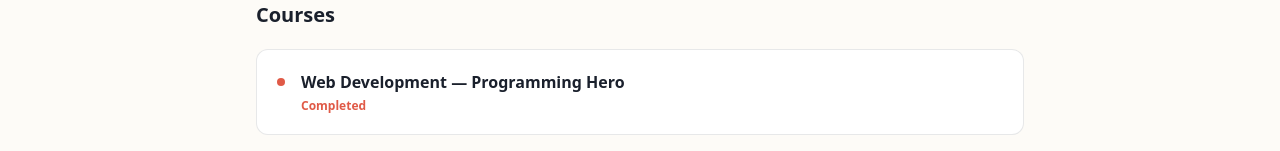
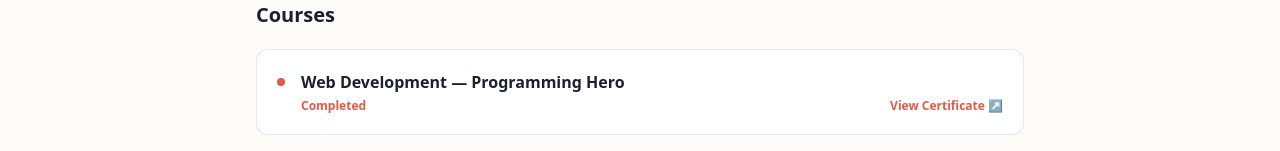
Before and after one commit to mouislambd/portfolio, a Next.js app: page /education in a window 1280 px wide. Shown: the part 485-636 px from the top of the page. Built offline with nearby package versions, Linux system fonts and the light colour scheme; a web font is replaced by a local one.

Commit message:
about section updated

```diff
--- a/components/Education.tsx
+++ b/components/Education.tsx
@@ -107,13 +107,23 @@ export default function Education() {
                             className="flex items-start gap-4 bg-white border border-[#1A202C]/10 rounded-xl p-5 transition-all duration-200 hover:border-[#E05A47]"
                         >
                             <span className="w-2 h-2 rounded-full bg-[#E05A47] mt-2 shrink-0" />
-                            <div>
+                            <div className="flex-1">
                                 <p className="text-[#1A202C] text-sm sm:text-base font-semibold">
                                     Web Development — Programming Hero
                                 </p>
-                                <p className="text-[#E05A47] text-xs mt-1 font-mono font-bold">
-                                    Completed
-                                </p>
+                                <div className="flex justify-between items-center mt-1">
+                                    <p className="text-[#E05A47] text-xs font-mono font-bold">
+                                        Completed
+                                    </p>
+                                    <a
+                                        href="/images/certificet.png"
+                                        target="_blank"
+                                        rel="noopener noreferrer"
+                                        className="text-[#E05A47] text-xs font-bold font-mono hover:underline flex items-center gap-1"
+                                    >
+                                        View Certificate ↗
+                                    </a>
+                                </div>
                             </div>
                         </motion.div>
 
```
Also changed, not shown: public/certificet.png (added).
